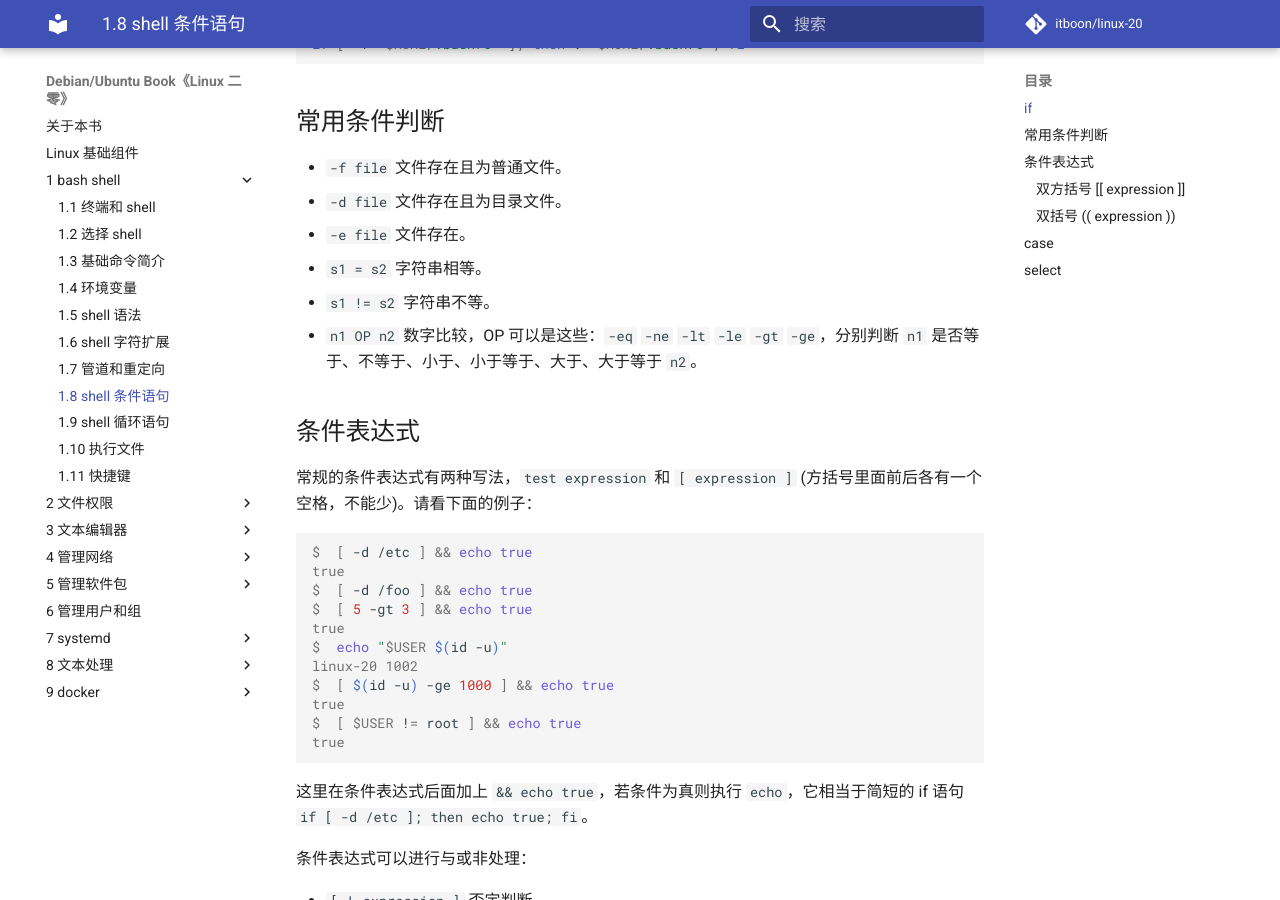
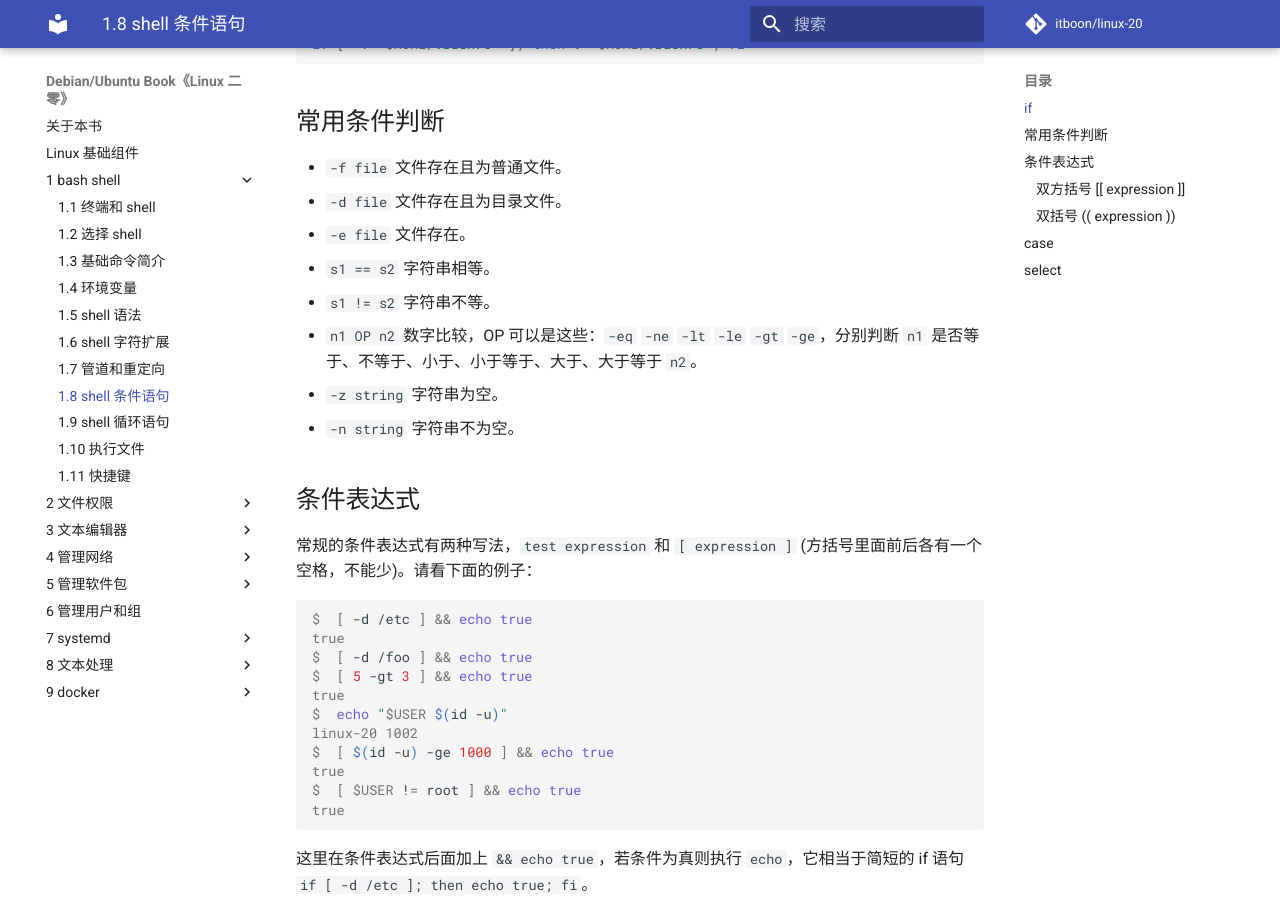
Before and after one commit to itboon/linux-20, an MkDocs documentation site: the page built from docs/bash/shell-conditional.md, in a window 1280 px wide and 900 px high, scrolled down 752 px. Built offline with MkDocs 1.6.1 and Material for MkDocs 9.7.7, drawn with Linux system fonts in a browser that asks for light colours; comment, search, counter and statistics services are not loaded.

Commit message:
Update shell-conditional.md

```diff
--- a/docs/bash/shell-conditional.md
+++ b/docs/bash/shell-conditional.md
@@ -37,9 +37,11 @@ if [ -f "$HOME/.bashrc" ]; then . "$HOME/.bashrc"; fi
 - `-f file` 文件存在且为普通文件。
 - `-d file` 文件存在且为目录文件。
 - `-e file` 文件存在。
-- `s1 = s2` 字符串相等。
+- `s1 == s2` 字符串相等。
 - `s1 != s2` 字符串不等。
 - `n1 OP n2` 数字比较，OP 可以是这些：`-eq` `-ne` `-lt` `-le` `-gt` `-ge`，分别判断 `n1` 是否等于、不等于、小于、小于等于、大于、大于等于 `n2`。
+- `-z string` 字符串为空。
+- `-n string` 字符串不为空。
 
 ## 条件表达式
 
```
